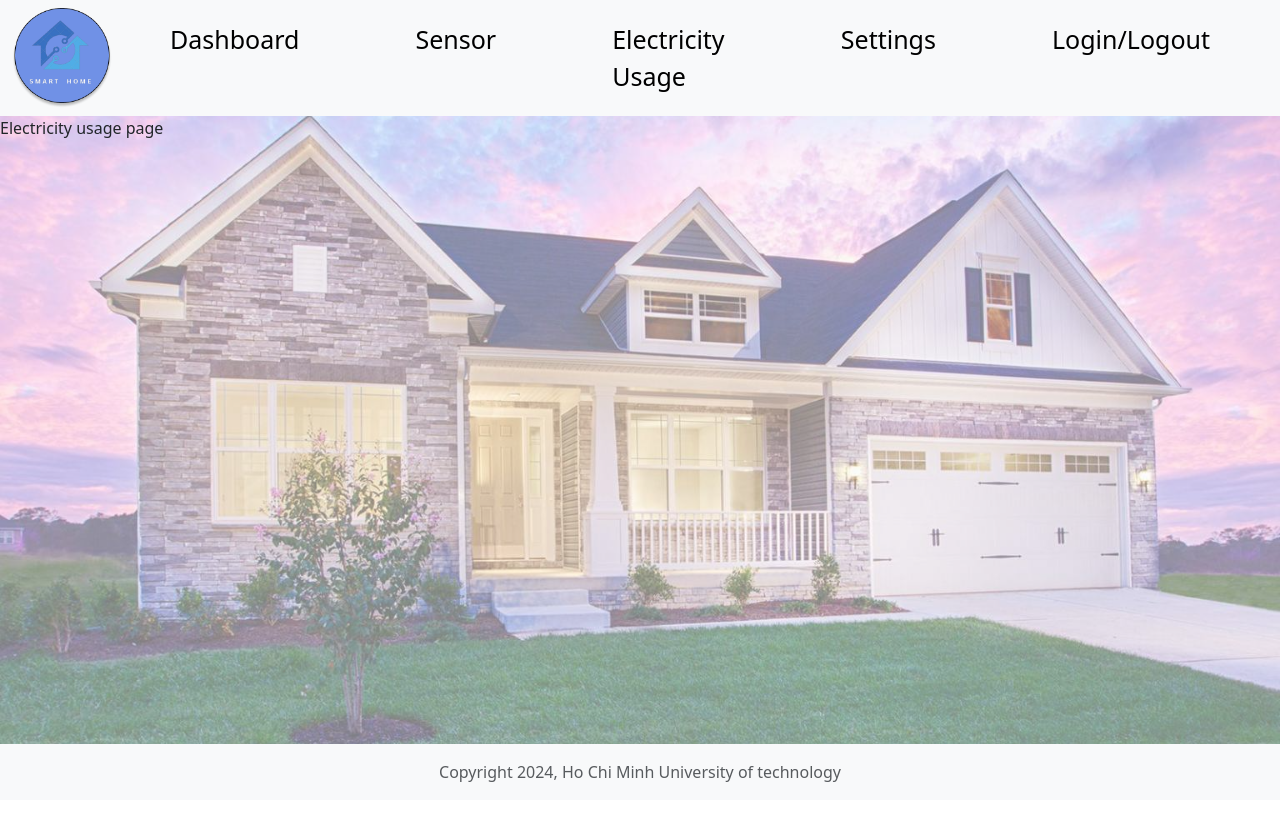
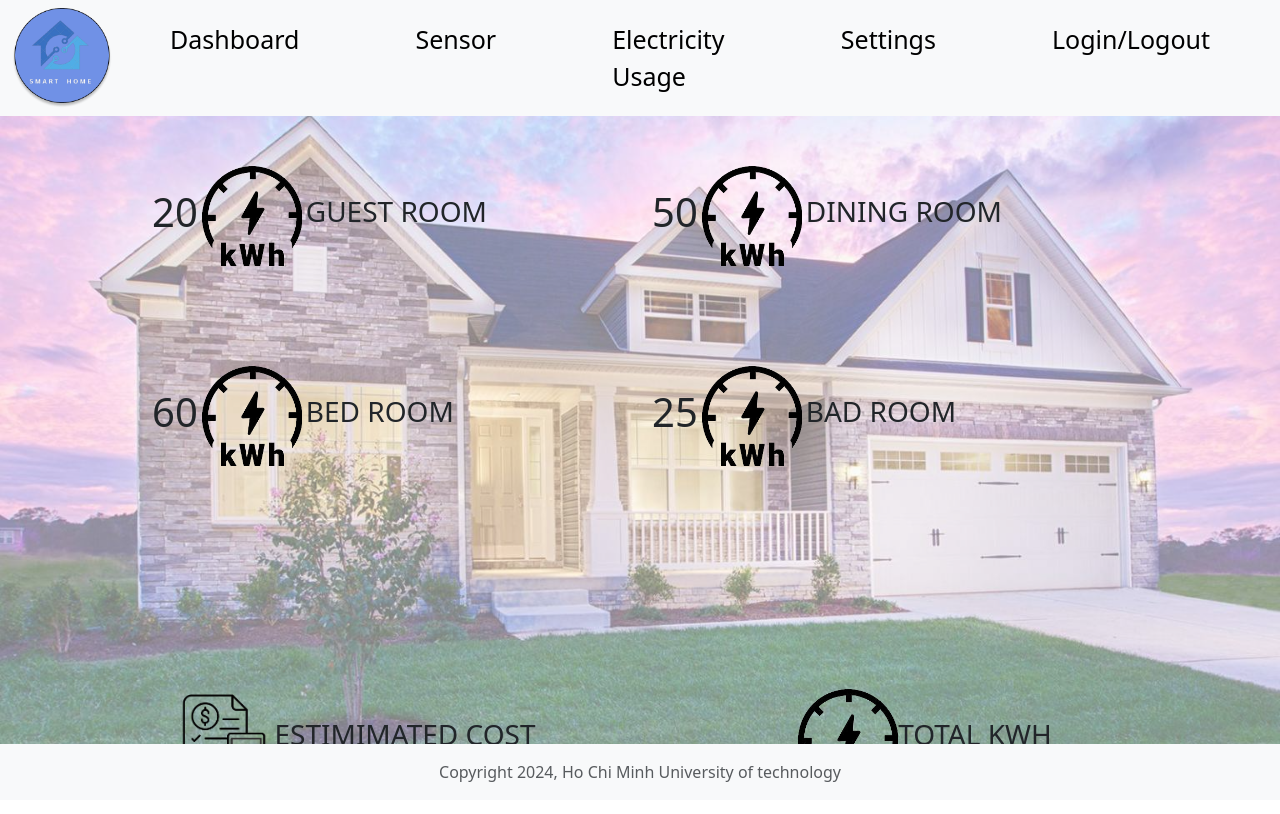
Before and after one commit to KhoaLiang/-A-N-CNPM-232-G27, a React (Create React App) app in the folder smart-home/: page /electricity-usage in a window 1280 px wide. Built offline with nearby package versions, Linux system fonts and the light colour scheme.

Commit message:
Add ElectricityUsage Page

```diff
--- /dev/null
+++ b/smart-home/src/css/ElectricityUsage.css
@@ -0,0 +1,57 @@
+.room {
+  margin: auto;
+  padding: 0;
+  display: flex;
+  justify-content: center;
+  align-items: center;
+  min-width: 950px;
+  min-height: 400px;
+}
+
+.guest_room {
+  display: flex;
+  height: 150px;
+  width: 500px;
+}
+
+.bed_room {
+  display: flex;
+  height: 150px;
+  width: 500px;
+}
+
+.dining_room {
+  display: flex;
+  height: 150px;
+  width: 500px;
+}
+
+.bad_room {
+  display: flex;
+  height: 150px;
+  width: 500px;
+}
+img {
+  height: 100px;
+}
+.ma {
+  height: 100px;
+}
+.costandkwh {
+  margin: auto;
+  max-height: 600px;
+  display: flex;
+  justify-content: center;
+  align-items: center;
+}
+
+.cost {
+  display: flex;
+  height: 150px;
+  width: 500px;
+}
+.kwh {
+  display: flex;
+  height: 150px;
+  width: 500px;
+}
--- a/smart-home/src/pages/ElectricityUsagePage.jsx
+++ b/smart-home/src/pages/ElectricityUsagePage.jsx
@@ -1,13 +1,64 @@
-import React from 'react';
+import React from "react";
+import kwh from "../img/kwh.png";
+import cost from "../img/es_cost.png";
+import "../css/ElectricityUsage.css";
 
 const ElectricityUsagePage = () => {
-    // Your code here
+  // Your code here
 
-    return (
-        <div>
-           <p>Electricity usage page</p>
+  return (
+    <div className="container">
+      <div className="room row">
+        <div className="guest_room justify-content-left align-items-center col-6">
+          <h1>20</h1>
+          <div className="mx-1">
+            <img src={kwh} alt="" className="logo-nav" />
+          </div>
+          <h3>GUEST ROOM</h3>
         </div>
-    );
+
+        <div className="dining_room justify-content-right align-items-center col-6">
+          <h1>50</h1>
+          <div className="mx-1">
+            <img src={kwh} alt="" className="logo-nav" />
+          </div>
+          <h3>DINING ROOM</h3>
+        </div>
+
+        <div className="bed_room justify-content-left align-items-center col-6">
+          <h1>60</h1>
+          <div className="mx-1">
+            <img src={kwh} alt="" className="logo-nav" />
+          </div>
+          <h3>BED ROOM</h3>
+        </div>
+
+        <div className="bad_room justify-content-right align-items-center col-6">
+          <h1>25</h1>
+          <div className="mx-1">
+            <img src={kwh} alt="" className="logo-nav" />
+          </div>
+          <h3>BAD ROOM</h3>
+        </div>
+      </div>
+      <div className="ma"></div>
+      <div className="CostAndKwh row mt-5">
+        <div className="cost col justify-content-center align-items-center">
+          <div className="1">
+            <img src={cost} alt="" className="logo-nav" />
+          </div>
+          <h3>ESTIMIMATED COST</h3>
+        </div>
+
+        <div className="kwh col justify-content-center align-items-center">
+          <div className="2">
+            <img src={kwh} alt="" className="logo-nav" />
+          </div>
+          <h3>TOTAL KWH</h3>
+        </div>
+      </div>
+    </div>
+  );
 };
 
 export default ElectricityUsagePage;
```
Also changed, not shown: smart-home/src/img/es_cost.png (added), smart-home/src/img/kwh.png (added).
